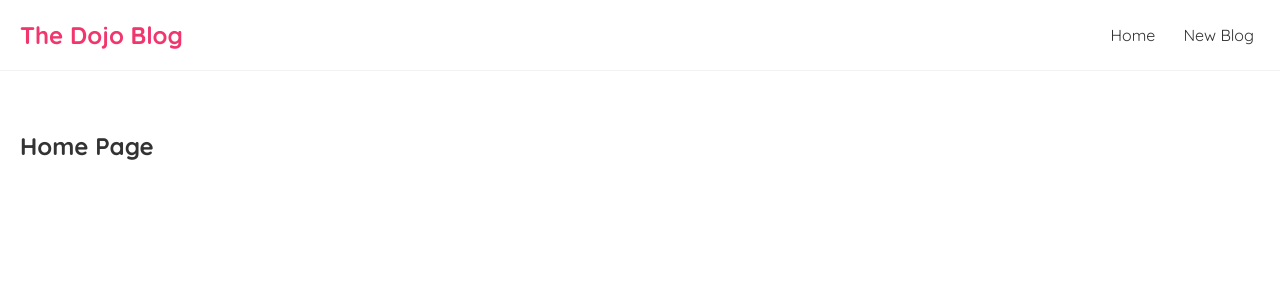
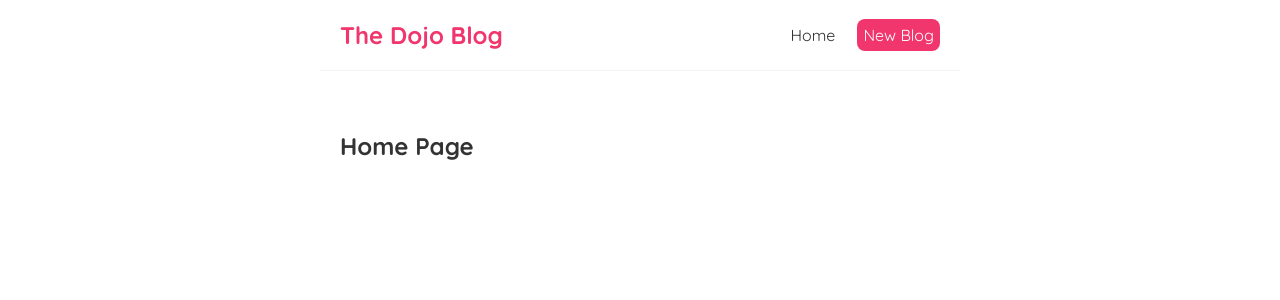
Before and after one commit to Dina2703/Ninja-project, a React (Create React App) app: page / in a window 1280 px wide. Shown: the top 300 px of the page. Built offline with nearby package versions, Linux system fonts and the light colour scheme.

Commit message:
inline style in react-component

```diff
--- a/src/components/Navbar.jsx
+++ b/src/components/Navbar.jsx
@@ -4,7 +4,17 @@ function Navbar() {
       <h1>The Dojo Blog</h1>
       <div className="links">
         <a href="/">Home</a>
-        <a href="/create">New Blog</a>
+        {/*outter curly braces represent a dynamic value, inner is JS object(styling object) with key-value pair */}
+        <a
+          href="/create"
+          style={{
+            color: "white",
+            backgroundColor: "#f1356d",
+            borderRadius: "8px",
+          }}
+        >
+          New Blog
+        </a>
       </div>
     </nav>
   );
--- a/src/index.css
+++ b/src/index.css
@@ -1,16 +1,16 @@
 @import url('https://fonts.googleapis.com/css2?family=Quicksand:wght@300;400;500;600;700&display=swap');
 
-/*base styles*/
+/* base styles */
 * {
   margin: 0;
-  font-family: 'Quicksand';
+  font-family: "Quicksand";
   color: #333;
 }
 .navbar {
   padding: 20px;
   display: flex;
   align-items: center;
-  min-width: 600px;
+  max-width: 600px;
   margin: 0 auto;
   border-bottom: 1px solid #f2f2f2;
 }
@@ -28,9 +28,8 @@
 .navbar a:hover {
   color: #f1356d;
 }
-
 .content {
-  min-width: 600px;
+  max-width: 600px;
   margin: 40px auto;
   padding: 20px;
 }
```
